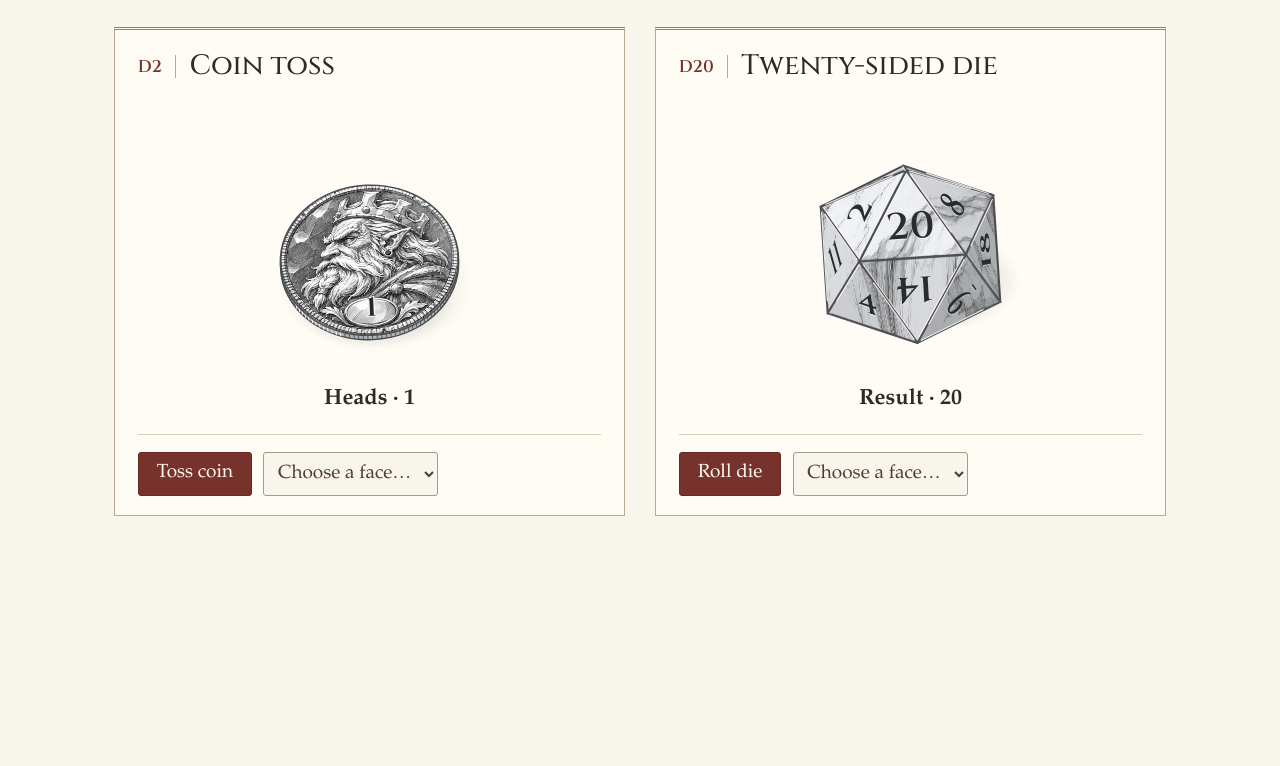
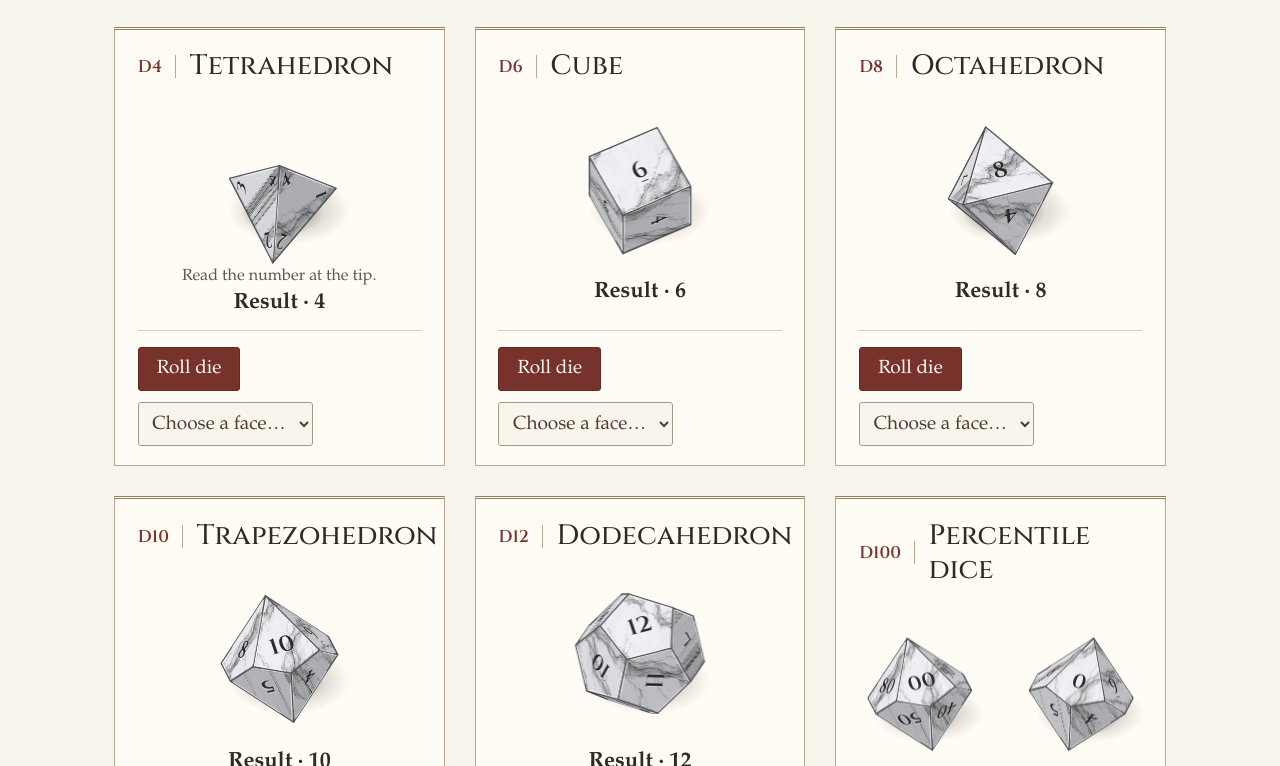
Before and after one commit to Galigne/random-ttrpg-web, a website: page previews/dice/index.html in a window 1280 px wide. Shown: the part 249-1015 px from the top of the page. Before the commit the page ends 809 px from the top, so only its background shows below. Drawn offline with Linux system fonts and the light colour scheme.

Commit message:
add all remaining dices animations

```diff
--- a/previews/dice/index.html
+++ b/previews/dice/index.html
@@ -8,6 +8,7 @@
     <link rel="stylesheet" href="preview.css">
     <script defer src="../../public/dice/coin.js"></script>
     <script defer src="../../public/dice/d20.js"></script>
+    <script defer src="../../public/dice/classic.js"></script>
     <script defer src="preview.js"></script>
   </head>
   <body id="random-dice-preview">
@@ -22,9 +23,9 @@
       <div class="intro">
         <div>
           <h1 data-copy="title">Dice in motion</h1>
-          <p data-copy="intro">Play the paired examples, or choose a face to inspect its landing.</p>
+          <p data-copy="intro">Roll the dice together, or choose a result to inspect one landing.</p>
         </div>
-        <button id="pair" type="button" disabled data-copy="pair">Play next pair</button>
+        <button id="pair" type="button" disabled data-copy="pair">Roll all dice</button>
       </div>
       <div class="spread">
         <section id="coin" aria-labelledby="coin-title">
--- a/previews/dice/preview.css
+++ b/previews/dice/preview.css
@@ -43,6 +43,11 @@ h1 { font: 500 clamp(38px, 5vw, 64px)/1.1 Cinzel, Georgia, serif; letter-spacing
 section { min-width: 0; background: #fffcf5; border: 1px solid var(--rule); border-top: 3px double #937e59; }
 .heading { padding: 1.05rem 1.2rem 0; gap: .7rem; }
 .heading span { font: 600 17px Cinzel, Georgia, serif; color: var(--red); border-right: 1px solid var(--rule); padding-right: .7rem; }
+.reading-guide { display: flex; margin-top: -.6rem; text-align: center; color: #625649; font-size: .85rem; }
+.reading-guide span { flex: 1; }
+.spread section { display: flex; flex-direction: column; }
+.spread .controls { margin-top: auto; }
+@media (min-width: 1020px) { .spread { grid-template-columns: repeat(3, minmax(0, 1fr)); } }
 h2 { font: 500 clamp(20px, 2.2vw, 28px)/1.2 Cinzel, Georgia, serif; }
 canvas { display: block; width: 100%; height: auto; }
 output { display: block; min-height: 2.2rem; text-align: center; font-size: 22px; font-weight: 600; }
--- a/previews/dice/preview.js
+++ b/previews/dice/preview.js
@@ -3,17 +3,21 @@
   "use strict";
   const copy = {
     en: {
-      title: "Dice in motion", intro: "Play the paired examples, or choose a face to inspect its landing.",
-      pair: "Play next pair", coin: "Coin toss", die: "Twenty-sided die", toss: "Toss coin", roll: "Roll die",
+      title: "Dice in motion", intro: "Roll the dice together, or choose a result to inspect one landing.",
+      pair: "Roll all dice", coin: "Coin toss", die: "Twenty-sided die", toss: "Toss coin", roll: "Roll die",
+      d4: "Tetrahedron", d6: "Cube", d8: "Octahedron", d10: "Trapezohedron", d12: "Dodecahedron", d100: "Percentile dice",
+      tip: "Read the number at the tip.", tens: "Tens", units: "Units",
       choose: "Choose a face…", coinChoice: "Choose a coin face", dieChoice: "Choose a D20 face",
-      rolling: "Rolling…", tossing: "Tossing…", heads: "Heads", tails: "Tails", result: "Result",
+      rolling: "Rolling…", pairRolling: "Rolling…", tossing: "Tossing…", heads: "Heads", tails: "Tails", result: "Result",
       error: "The artwork could not load. Open the preview with its art folder alongside it."
     },
     fr: {
-      title: "Les dés en mouvement", intro: "Lancez les deux exemples ou choisissez une face pour observer le résultat.",
-      pair: "Voir le duo suivant", coin: "Pile ou face", die: "Dé à vingt faces", toss: "Lancer la pièce", roll: "Lancer le dé",
+      title: "Les dés en mouvement", intro: "Lancez tous les dés ou choisissez un résultat pour observer un dé à l’arrêt.",
+      pair: "Lancer tous les dés", coin: "Pile ou face", die: "Dé à vingt faces", toss: "Lancer la pièce", roll: "Lancer le dé",
+      d4: "Tétraèdre", d6: "Cube", d8: "Octaèdre", d10: "Trapézoèdre", d12: "Dodécaèdre", d100: "Dés de pourcentage",
+      tip: "Lisez le nombre à la pointe.", tens: "Dizaines", units: "Unités",
       choose: "Choisir une face…", coinChoice: "Choisir un côté de la pièce", dieChoice: "Choisir une face du D20",
-      rolling: "Le dé roule…", tossing: "La pièce tourne…", heads: "Face", tails: "Pile", result: "Résultat",
+      rolling: "Le dé roule…", pairRolling: "Les dés roulent…", tossing: "La pièce tourne…", heads: "Face", tails: "Pile", result: "Résultat",
       error: "Les illustrations sont introuvables. Ouvrez l’aperçu avec son dossier art au même emplacement."
     }
   };
@@ -74,9 +78,9 @@
     function updateStatus() {
       const words = copy[lang];
       if (progress < 1) {
-        status.textContent = sides === 2 ? words.tossing : words.rolling;
+        status.textContent = sides === 2 ? words.tossing : sides === 100 ? words.pairRolling : words.rolling;
       } else {
-        const label = sides === 20 ? words.result : target === 1 ? words.heads : words.tails;
+        const label = sides !== 2 ? words.result : target === 1 ? words.heads : words.tails;
         status.textContent = label + " · " + target;
       }
     }
@@ -110,7 +114,7 @@
     });
     button.addEventListener("click", () => play(1 + Math.floor(Math.random() * sides)));
     function translatePanel() {
-      select.setAttribute("aria-label", copy[lang][sides === 2 ? "coinChoice" : "dieChoice"]);
+      select.setAttribute("aria-label", sides === 2 ? copy[lang].coinChoice : copy[lang].dieChoice.replace("D20", "D" + sides));
       if (sides === 2) {
         select.options[1].text = copy[lang].heads + " · 1";
         select.options[2].text = copy[lang].tails + " · 2";
@@ -125,18 +129,38 @@
   const artReady = ["heads", "tails", "marble"].map(loadImage);
   const numeralsReady = document.fonts.load("600 34px Cinzel", "0123456789").catch(() => []);
   Promise.all([...artReady, numeralsReady]).then(([heads, tails, marble]) => {
+    const classic = [4, 6, 8, 10, 12, 100].map(sides => {
+      const section = preview.querySelector("#die").cloneNode(true);
+      const id = "d" + sides;
+      section.id = id;
+      const title = section.querySelector("h2");
+      title.id = id + "-title";
+      title.dataset.copy = id;
+      section.setAttribute("aria-labelledby", title.id);
+      section.querySelector(".heading span").textContent = "D" + sides;
+      if (sides === 100 || sides === 4) {
+        const legend = document.createElement("div");
+        legend.className = "reading-guide";
+        for (const key of sides === 4 ? ["tip"] : ["tens", "units"]) {
+          const label = document.createElement("span");
+          label.dataset.copy = key;
+          legend.append(label);
+        }
+        section.querySelector("output").before(legend);
+      }
+      preview.querySelector(".spread").insertBefore(section, preview.querySelector("#coin"));
+      const draw = (ctx, t, value, art) => window.RandomClassicDice.draw(ctx, t, sides, value, art);
+      return {sides, panel: makePanel(id, sides, 1500, draw, marble)};
+    });
     const coin = makePanel("coin", 2, 1350, window.RandomCoin.draw, { heads, tails });
     const die = makePanel("die", 20, 1500, window.RandomD20.draw, marble);
-    panels.push(coin, die);
-    let secondPair = false;
-    function playPair() {
-      coin.play(secondPair ? 2 : 1);
-      die.play(secondPair ? 1 : 20);
-      secondPair = !secondPair;
-    }
-    pair.addEventListener("click", playPair);
+    panels.push(coin, die, ...classic.map(entry => entry.panel));
+    const entries = [...classic, {sides: 2, panel: coin}, {sides: 20, panel: die}];
+    pair.addEventListener("click", () => {
+      for (const {sides, panel} of entries) panel.play(1 + Math.floor(Math.random() * sides));
+    });
     pair.disabled = false;
-    playPair();
+    for (const {sides, panel} of entries) panel.play(sides);
     translate();
   }).catch(() => {
     error.textContent = copy[lang].error;
--- /dev/null
+++ b/public/dice/classic.js
@@ -0,0 +1,283 @@
+// Marble polyhedra use the same camera model and material as RANDOM's D20.
+(() => {
+  "use strict";
+
+  const radius = 88;
+  const floorY = 170;
+  const elevation = 1.04;
+  const cameraSin = Math.sin(elevation);
+  const cameraCos = Math.cos(elevation);
+  const goldenRatio = (1 + Math.sqrt(5)) / 2;
+
+  function dot(first, second) {
+    return first.reduce((sum, value, index) => sum + value * second[index], 0);
+  }
+
+  function cross([ax, ay, az], [bx, by, bz]) {
+    return [ay * bz - az * by, az * bx - ax * bz, ax * by - ay * bx];
+  }
+
+  function subtract(first, second) {
+    return first.map((value, index) => value - second[index]);
+  }
+
+  function unit(vector) {
+    const length = Math.hypot(...vector);
+    return vector.map(value => value / length);
+  }
+
+  const slabNormal = unit([0.31, 0.53, 0.79]);
+  const slabU = unit(cross(slabNormal, [1, 0, 0]));
+  const slabV = cross(slabNormal, slabU);
+  const slabScale = 0.48;
+
+  function marbleTransform(center, right, up) {
+    // UV = centerUV + J * [localRight, localDown]. Canvas needs its inverse.
+    const duDx = dot(slabU, right) * slabScale / radius;
+    const duDy = -dot(slabU, up) * slabScale / radius;
+    const dvDx = dot(slabV, right) * slabScale / radius;
+    const dvDy = -dot(slabV, up) * slabScale / radius;
+    const determinant = duDx * dvDy - duDy * dvDx;
+    const xFromU = dvDy / determinant, xFromV = -duDy / determinant;
+    const yFromU = -dvDx / determinant, yFromV = duDx / determinant;
+    const centerU = 0.5 + slabScale * dot(slabU, center);
+    const centerV = 0.5 + slabScale * dot(slabV, center);
+    return [xFromU, yFromU, xFromV, yFromV,
+      -xFromU * centerU - xFromV * centerV, -yFromU * centerU - yFromV * centerV];
+  }
+
+  function corners(sides) {
+    const signs = [-1, 1];
+    const points = [];
+    if (sides === 8) {
+      for (const s of signs) points.push([s, 0, 0], [0, s, 0], [0, 0, s]);
+    } else if (sides === 10) {
+      // Interleave two pentagons. This offset makes each pole and its three
+      // adjoining ring vertices coplanar, forming a kite instead of triangles.
+      const pole = 1.12;
+      const c = Math.cos(Math.PI / 5);
+      const rise = pole * (1 - c) / (1 + c);
+      points.push([0, 0, pole], [0, 0, -pole]);
+      for (let i = 0; i < 10; i++)
+        points.push([Math.cos(i * Math.PI / 5), Math.sin(i * Math.PI / 5), i % 2 ? -rise : rise]);
+    } else {
+      for (const x of signs) for (const y of signs) for (const z of signs)
+        if (sides !== 4 || x*y*z === 1) points.push([x, y, z]);
+      if (sides === 12) for (const a of signs) for (const b of signs) {
+        const u = a / goldenRatio, v = b * goldenRatio;
+        points.push([0, u, v], [u, v, 0], [v, 0, u]);
+      }
+    }
+    const scale = Math.max(...points.map(point => Math.hypot(...point)));
+    return points.map(point => point.map(value => value / scale));
+  }
+
+  function makeMesh(sides) {
+    const vertices = corners(sides);
+    const faces = [];
+    const seen = new Set();
+    // Discover supporting planes once; include every coplanar corner in a single facet.
+    for (let a = 0; a < vertices.length; a++) for (let b = a+1; b < vertices.length; b++)
+      for (let c = b+1; c < vertices.length; c++) {
+        let normal = cross(subtract(vertices[b], vertices[a]), subtract(vertices[c], vertices[a]));
+        if (Math.hypot(...normal) < 1e-8) continue;
+        normal = unit(normal);
+        if (dot(normal, vertices[a]) < 0) normal = normal.map(x => -x);
+        const height = dot(normal, vertices[a]);
+        const gaps = vertices.map(v => dot(v,normal) - height);
+        if (gaps.some(g => g > 1e-7)) continue;
+        const indices = vertices.map((_,i) => i).filter(i => Math.abs(gaps[i]) < 1e-7);
+        const key = indices.join(",");
+        if (seen.has(key)) continue;
+        seen.add(key);
+        const center = [0,1,2].map(axis => indices.reduce((sum,i) => sum + vertices[i][axis],0)/indices.length);
+        let up = unit(subtract(vertices[indices[0]], center));
+        let right = cross(up, normal);
+        const angle = i => Math.atan2(dot(subtract(vertices[i],center),up), dot(subtract(vertices[i],center),right));
+        indices.sort((i,j) => angle(i)-angle(j));
+        if (sides === 6) {
+          right = unit(subtract(vertices[indices[1]], vertices[indices[0]]));
+          up = cross(normal,right);
+        }
+        const marks = sides === 4 ? indices.map(i => {
+          const delta = subtract(vertices[i],center);
+          const x = dot(delta,right), y = -dot(delta,up);
+          return { value:i+1, x:x*radius*.58, y:y*radius*.58, angle:Math.atan2(x,-y) };
+        }) : [];
+        faces.push({indices,normal,up,right,marks,marble:marbleTransform(center,right,up)});
+      }
+    let low = 1;
+    for (const face of faces) {
+      if (face.number) continue;
+      face.number = low;
+      const opposite = faces.find(other => dot(other.normal,face.normal) < -.999999);
+      if (opposite) opposite.number = sides+1-low;
+      low++;
+    }
+    const landings = sides === 4 ? vertices.map((normal,i) => {
+      const front = faces.find(face => face.indices.includes(i)).normal;
+      const up = unit(normal.map((v,axis) => v*dot(front,normal)-front[axis]));
+      return {normal,up,right:cross(up,normal)};
+    }) : Array.from({length:sides}, (_,i) => faces.find(face => face.number === i+1));
+    return {vertices,faces,landings};
+  }
+  const meshes = new Map([4,6,8,10,12].map(sides => [sides, makeMesh(sides)]));
+
+  function pose(top, progress, sides, place) {
+    const remaining = (1 - progress) ** 2;
+    const settle = Math.max(0, (progress - 0.67) / 0.33);
+    const tip = progress < 0.67 ? 0 : 0.24 * Math.sin(settle * Math.PI * 3) * (1 - settle) ** 2;
+    const pitch = (place === 'units' ? -5.4 : 6.1) * remaining + tip;
+    const restYaw = sides === 4 ? 0.94 : sides === 6 ? 0.46 : 0.28;
+    const yaw = 8.0 * remaining + (place === 'units' ? -restYaw : restYaw);
+    const bank = 3.1 * remaining;
+    const cosYaw = Math.cos(yaw), sinYaw = Math.sin(yaw);
+    const cosPitch = Math.cos(pitch), sinPitch = Math.sin(pitch);
+    const cosBank = Math.cos(bank), sinBank = Math.sin(bank);
+
+    return vector => {
+      const right = dot(vector, top.right);
+      const away = dot(vector, top.up);
+      const height = dot(vector, top.normal);
+      const spunRight = right * cosYaw - away * sinYaw;
+      const spunAway = right * sinYaw + away * cosYaw;
+      const tiltedAway = spunAway * cosPitch - height * sinPitch;
+      const tiltedHeight = spunAway * sinPitch + height * cosPitch;
+      return [spunRight * cosBank + tiltedHeight * sinBank, tiltedAway, tiltedHeight * cosBank - spunRight * sinBank];
+    };
+  }
+
+  function project([right, away, height]) {
+    return [right, -away * cameraSin - height * cameraCos];
+  }
+
+  function polygon(ctx, points) {
+    ctx.beginPath();
+    ctx.moveTo(...points[0]);
+    for (const point of points.slice(1)) ctx.lineTo(...point);
+    ctx.closePath();
+  }
+
+  function shadow(ctx, x, y, width, height, opacity) {
+    ctx.save();
+    ctx.translate(x, y);
+    ctx.scale(width, height);
+    const gradient = ctx.createRadialGradient(0, 0, 0, 0, 0, 1);
+    gradient.addColorStop(0, 'rgba(42, 35, 26, ' + opacity + ')');
+    gradient.addColorStop(0.63, 'rgba(42, 35, 26, ' + opacity * 0.54 + ')');
+    gradient.addColorStop(1, 'rgba(42, 35, 26, 0)');
+    ctx.fillStyle = gradient;
+    ctx.fillRect(-1, -1, 2, 2);
+    ctx.restore();
+  }
+
+  function engraving(ctx, face, art, brightness, label) {
+    if (art && art.naturalWidth) {
+      ctx.save();
+      ctx.transform(...face.marble);
+      ctx.globalCompositeOperation = 'multiply';
+      ctx.globalAlpha = 0.92;
+      ctx.drawImage(art, 0, 0, 1, 1);
+      ctx.restore();
+    }
+    ctx.fillStyle = '#292b2e';
+    ctx.font = '600 34px Cinzel, Georgia, serif';
+    ctx.textAlign = 'center';
+    ctx.textBaseline = 'middle';
+    ctx.shadowColor = 'rgba(255,255,253,' + (0.4 + brightness * 0.35) + ')';
+    ctx.shadowOffsetY = 0.9;
+    if (face.marks.length) {
+      ctx.font = '600 30px Cinzel, Georgia, serif';
+      for (const mark of face.marks) {
+        ctx.save();
+        ctx.translate(mark.x, mark.y);
+        ctx.rotate(mark.angle);
+        ctx.fillText(String(mark.value), 0, 0);
+        ctx.restore();
+      }
+      return;
+    }
+    ctx.fillText(label, 0, 1);
+    if (label === '6' || label === '9') ctx.fillRect(-5, 15, 10, 1.3);
+  }
+
+  function drawFace(ctx, face, orient, screen, art, label) {
+    const normal = orient(face.normal);
+    const facing = normal[2] * cameraSin - normal[1] * cameraCos;
+    if (facing < 0.0001) return;
+    const brightness = Math.max(0, dot(normal, [-0.38, 0.10, 0.92]));
+    const tone = Math.round(175 + 74 * brightness);
+    const points = face.indices.map(index => screen[index]);
+    const center = [0, 1].map(axis => points.reduce((sum, point) => sum + point[axis], 0) / points.length);
+    polygon(ctx, points);
+    ctx.fillStyle = 'rgb(' + tone + ',' + (tone + 2) + ',' + (tone + 5) + ')';
+    ctx.fill();
+    ctx.save();
+    ctx.clip();
+    const right = project(orient(face.right));
+    const up = project(orient(face.up));
+    ctx.transform(right[0], right[1], -up[0], -up[1], ...center);
+    engraving(ctx, face, art, brightness, label);
+    ctx.restore();
+
+    polygon(ctx, points);
+    ctx.strokeStyle = '#505156';
+    ctx.lineWidth = 1.65;
+    ctx.stroke();
+    // Broken bevel highlights and charcoal cuts follow the same material edges as the ink.
+    for (let side = 0; side < points.length; side++) {
+      const start = points[side], end = points[(side + 1) % points.length];
+      const inset = 0.035 + 0.008 * ((face.number + side) % 3);
+      const pointAt = fraction => start.map((value, axis) =>
+        (value + (end[axis] - value) * fraction) * (1 - inset) + center[axis] * inset);
+      ctx.beginPath();
+      ctx.moveTo(...pointAt(0.03));
+      ctx.lineTo(...pointAt(0.75 + (face.number % 4) * 0.05));
+      ctx.strokeStyle = side === 1 ? 'rgba(52,54,60,.51)' : 'rgba(255,255,252,.85)';
+      ctx.lineWidth = side === 1 ? 0.7 : 1.05;
+      ctx.stroke();
+    }
+  }
+
+  function drawSolid(ctx, t, sides, target, art, place) {
+    const progress = Math.max(0, Math.min(1, t));
+    const {vertices, faces, landings} = meshes.get(sides);
+    const top = landings[target - 1];
+    const orient = pose(top, progress, sides, place);
+    const world = vertices.map(orient);
+    const hop = progress < 0.67 ? 49 * Math.sin(Math.PI * progress / 0.67) : 0;
+    // Raising the lowest corner to floor height makes each final edge roll into a flat tripod.
+    const centerHeight = -Math.min(...world.map(vertex => vertex[2])) * radius + hop;
+    const centerX = 220 - 58 * (1 - progress) ** 2;
+    const centerY = floorY - centerHeight * cameraCos;
+    const screen = world.map(vertex => {
+      const [right, down] = project(vertex);
+      return [centerX + radius * right, centerY + radius * down];
+    });
+    ctx.save();
+    shadow(ctx, centerX + 13, floorY + 1, 82 + hop / 5, 45, 0.23 - hop / 400);
+    shadow(ctx, centerX + 4, floorY + 3, 56, 32, 0.40 * (1 - hop / 55));
+    ctx.lineJoin = 'round';
+    ctx.lineCap = 'round';
+    for (const face of faces) {
+      const digit = String(face.number % 10);
+      const label = place === 'tens' ? digit + '0' : place === 'units' ? digit : String(face.number);
+      drawFace(ctx, face, orient, screen, art, label);
+    }
+    ctx.restore();
+  }
+
+  function draw(ctx, t, sides, target, art) {
+    if (sides !== 100) return drawSolid(ctx, t, sides, target, art);
+    const tens = Math.floor((target % 100) / 10), units = target % 10;
+    for (const [x, digit, place] of [[112, tens, 'tens'], [328, units, 'units']]) {
+      ctx.save();
+      ctx.translate(x, 18);
+      ctx.scale(.89,.89);
+      ctx.translate(-220,0);
+      drawSolid(ctx, t, 10, digit || 10, art, place);
+      ctx.restore();
+    }
+  }
+  window.RandomClassicDice = { draw, supports: sides => sides === 100 || meshes.has(sides) };
+})();
--- a/server/app.js
+++ b/server/app.js
@@ -102,7 +102,7 @@ function createApplication(db, options = {}) {
     if (url.pathname === "/") filename = "public/index.html";
     else if (url.pathname === "/app.js") filename = "public/app.js";
     else if (url.pathname === "/style.css") filename = "public/style.css";
-    else if (/^\/dice\/(?:(?:coin|d20|playback)\.js|art\/(?:heads|tails|marble)\.webp)$/.test(url.pathname))
+    else if (/^\/dice\/(?:(?:coin|d20|classic|playback)\.js|art\/(?:heads|tails|marble)\.webp)$/.test(url.pathname))
       filename = `public${url.pathname}`;
     else if (
       /^\/media\/(?:characters|cover|dice|combat)\.webp$/.test(url.pathname)
```
Also changed, not shown: public/app.js (+8 -2 lines), public/dice/playback.js (+21 -10 lines), public/index.html (+1 -0 lines), public/style.css (+9 -0 lines), tests/dice-playback.test.js (+32 -1 lines), tests/static.test.js (+1 -0 lines), README.md.
